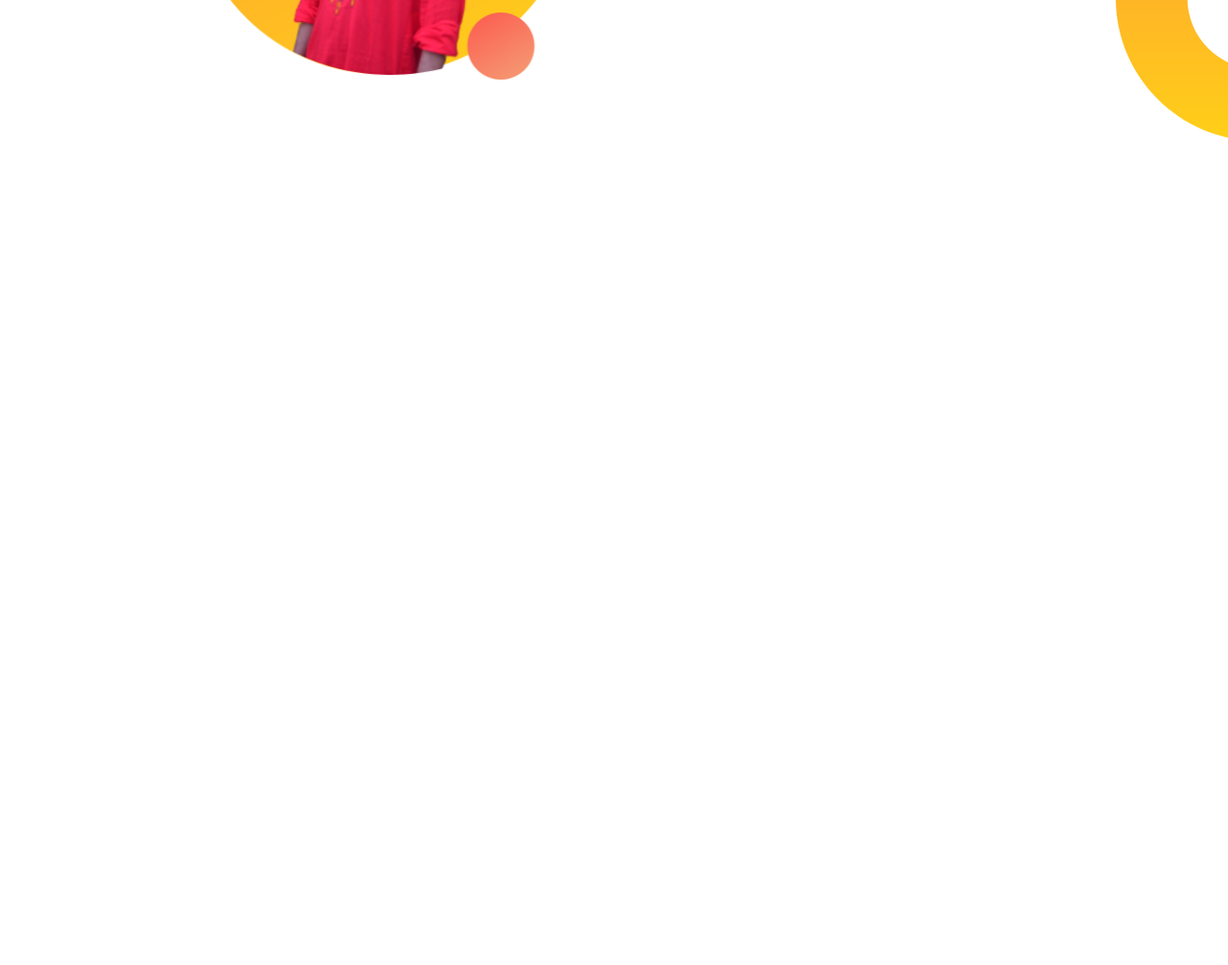
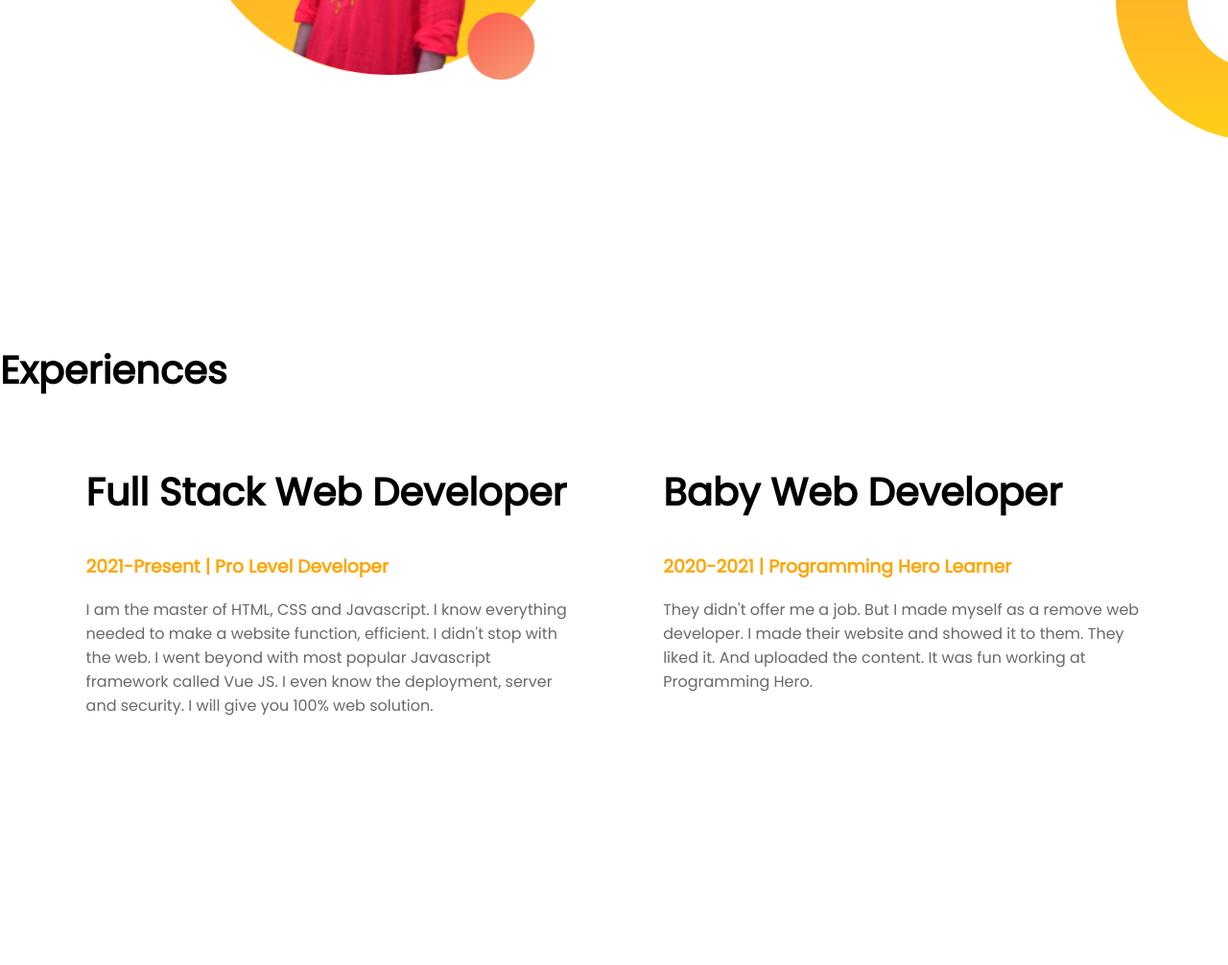
Before and after one commit to miyadhossain/web-portfolio, a plain HTML site: page index.html in a window 1280 px wide. Shown: the part 977-1983 px from the top of the page at 96% size. Before the commit the page ends 1300 px from the top, so only its background shows below. Drawn offline with Linux system fonts and the light colour scheme.

Commit message:
experience section html updated

```diff
--- a/index.html
+++ b/index.html
@@ -11,7 +11,7 @@
     <section class="top-banner">
         <div class="half-width">
             <h1>Welcome To</h1>
-    <h1><span class="name-highlight">Md Miyad</span> World</h1>
+    <h1><span class="orange-highlight">Md Miyad</span> World</h1>
     <h3>World-class professional web developer</h3>
     <p>You might saw me jumping, climbing buildings, and stopping trains. But nobody pays me a dime for that work. That's why I am learning and mastering web development. I will not stop until I become the Web Development Hero.</p>
     <a class="link-button" target="_blank" href="https://www.linkedin.com/company/programminghero/">HIRE ME</a>
@@ -31,5 +31,20 @@
             <a class="link-button" target="_blank" href="https://www.linkedin.com/company/programminghero/">DOWNLOAD RESUME</a>
         </div>
     </section>
+    <section class="experience-area">
+        <h2>Experiences</h2>
+        <div class="half-width">
+            <h2>Full Stack Web Developer</h2>
+            <h3 class="orange-highlight">2021-Present | Pro Level Developer</h3>
+            <p>I am the master of HTML, CSS and Javascript. I know everything needed to make a website function, efficient. I didn't stop with the web. I went beyond with most popular Javascript framework called Vue JS. I even know the deployment, server and security. I will give you 100% web solution.</p>
+
+        </div>
+        <div class="half-width">
+            <h2>Baby Web Developer</h2>
+            <h3 class="orange-highlight">2020-2021 | Programming Hero Learner</h3>
+            <p>They didn't offer me a job. But I made myself as a remove web developer. I made their website and showed it to them. They liked it. And uploaded the content. It was fun working at Programming Hero.</p>
+
+        </div>
+    </section>
 </body>
 </html>
--- a/style.css
+++ b/style.css
@@ -12,7 +12,7 @@ h2{
 p{
     color: dimgray;
 }
-.name-highlight{
+.orange-highlight{
     color: orange;
 }
 .half-width{
```
